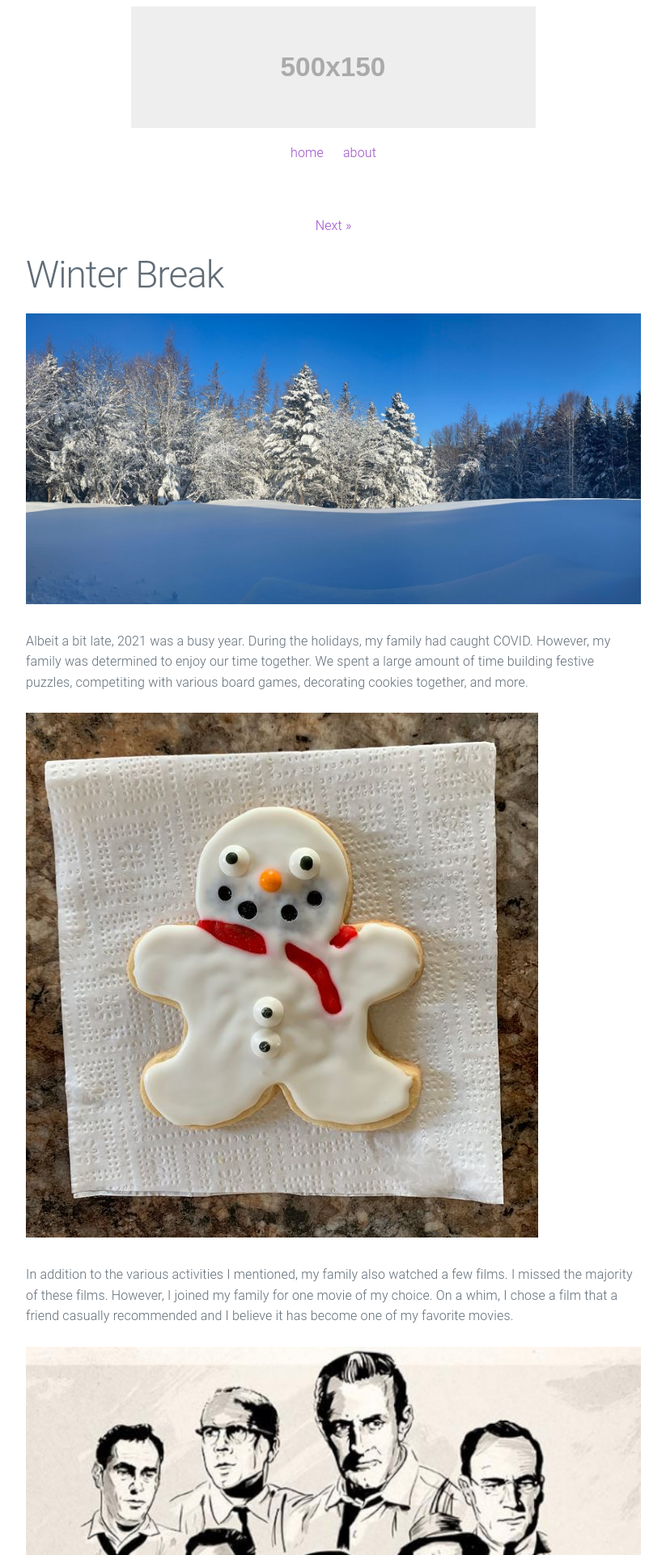
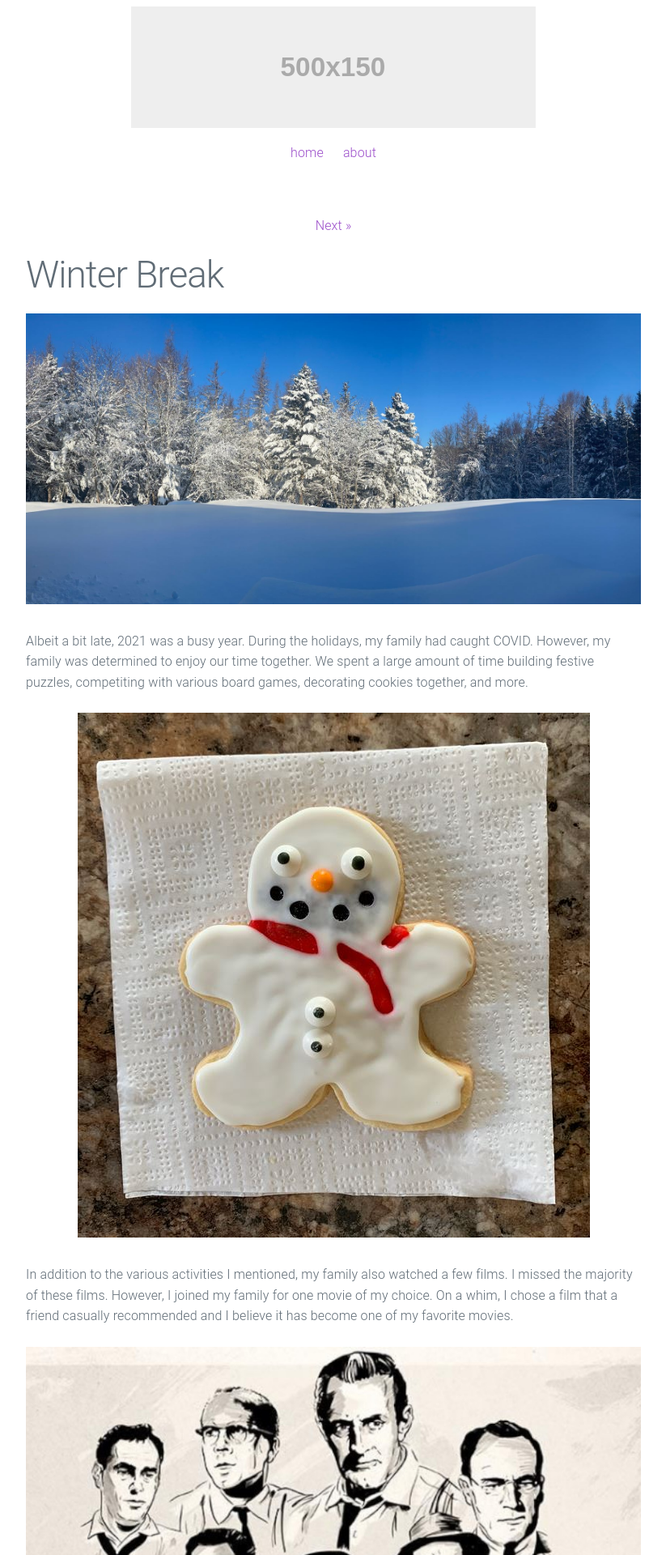
Before and after one commit to aupenn/loggit, a Jekyll site: the page built from _posts/2022-01-12-winter-break.markdown, in a window 1280 px wide. Shown: the top 1920 px of the page at 81% size, without its empty margins (228-1051 px from the left). Built offline with Jekyll 4.4.1, drawn with Linux system fonts in a browser that asks for light colours.

Commit message:
Update 2022-01-12-winter-break.markdown

```diff
--- a/_posts/2022-01-12-winter-break.markdown
+++ b/_posts/2022-01-12-winter-break.markdown
@@ -10,7 +10,10 @@
 Albeit a bit late, 2021 was a busy year. During the holidays, my family had caught COVID. However, my family was determined to enjoy
 our time together. We spent a large amount of time building festive puzzles, competiting with various board games, decorating cookies together, and more.
 
-![Snowman Gingerbread Cookie](/photos/snowgingerbreadman.JPG)
+
+<p align="center">
+  <img src="http://aupenn.tk/photos/snowgingerbreadman.JPG" />
+</p>
 
 In addition to the various activities I mentioned, my family also watched a few films. I missed the majority of these films. However, I joined my family for one movie
 of my choice. On a whim, I chose a film that a friend casually recommended and I believe it has become one of my favorite movies.
```
